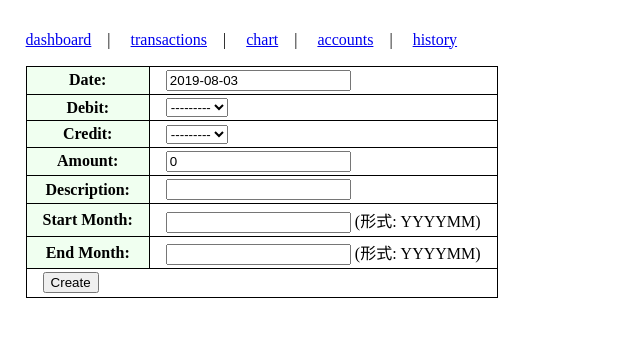
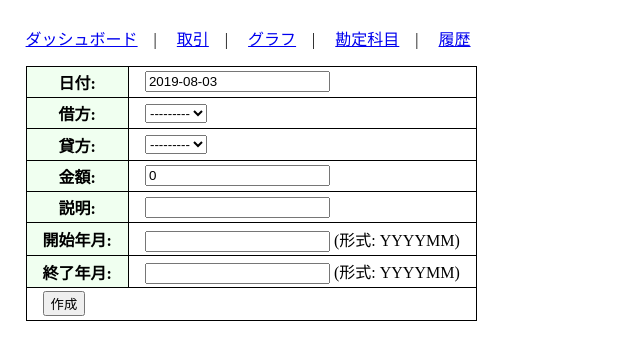
Before and after one commit to ivan111/mita, a Flask app: page /transactions/create in a window 1280 px wide. Shown: the top 360 px of the page, without its empty margins (0-640 px from the left). Run offline with Flask 2, Linux system fonts and the light colour scheme; data that the repository does not hold is empty; some libraries are stand-ins or nearby versions.

Commit message:
表の見出し等の日本語化

```diff
--- a/templates/ac_delete.html
+++ b/templates/ac_delete.html
@@ -1,6 +1,6 @@
 {% extends "base.html" %}
 
-{% block title %}confirm delete account{% endblock %}
+{% block title %}勘定科目の削除の確認{% endblock %}
 
 {% block body %}
 {% if ref_count != 0 %}
@@ -10,9 +10,9 @@
 {% endif %}
 
 <table>
-    <tr>{% if ref_count == 0 %}<th>delete</th>{% endif %}<th>type</th><th>name</th></tr>
+    <tr>{% if ref_count == 0 %}<th>削除</th>{% endif %}<th>タイプ</th><th>名前</th></tr>
     <tr>
-        {% if ref_count == 0 %}<td><a href="/accounts/delete/{{ account.account_id }}">delete</a></td>{% endif %}
+        {% if ref_count == 0 %}<td><a href="/accounts/delete/{{ account.account_id }}">削除</a></td>{% endif %}
         <td>{{ account.account_type | ac_type2name }}</td>
         <td>{{ account.name }}</td>
     </tr>
--- a/templates/base.html
+++ b/templates/base.html
@@ -9,11 +9,11 @@
 <body>
 
 <div style="margin-bottom: 1em;">
-<a href="/">dashboard</a>　|
-<a href="/transactions">transactions</a>　|
-<a href="/chart">chart</a>　|
-<a href="/accounts">accounts</a>　|
-<a href="/history">history</a>
+<a href="/">ダッシュボード</a>　|
+<a href="/transactions">取引</a>　|
+<a href="/chart">グラフ</a>　|
+<a href="/accounts">勘定科目</a>　|
+<a href="/history">履歴</a>
 </div>
 
 {% block body %}
--- a/templates/history.html
+++ b/templates/history.html
@@ -1,10 +1,10 @@
 {% macro render_history(history) %}
 <table>
-    <tr><th>operation</th><th>operate time</th><th>id</th><th>date</th><th>debit</th><th>amount</th><th>credit</th><th>description</th><th>start</th><th>end</th></tr>
+    <tr><th>操作</th><th>操作時刻</th><th>ID</th><th>日付</th><th>借方</th><th>金額</th><th>貸方</th><th>説明</th><th>開始</th><th>終了</th></tr>
     {% for d in history %}
     <tr>
         <td>{{ d.operation }}</td>
-        <td>{{ d.operate_time }}</td>
+        <td>{{ d.operate_time.strftime('%F %X') }}</td>
         <td><a href="/transactions/{{ d.transaction_id }}">{{ d.transaction_id }}</a></td>
         <td>{{ d.date }}</td>
         <td><a href="/accounts/{{ d.debit_id }}">{{ d.debit }}</a></td>
--- a/templates/hl_list.html
+++ b/templates/hl_list.html
@@ -3,7 +3,7 @@
 {% import 'pagination.html' as pg %}
 {% import 'history.html' as hl %}
 
-{% block title %}list history{% endblock %}
+{% block title %}履歴の一覧{% endblock %}
 
 {% block body %}
 
--- a/templates/index.html
+++ b/templates/index.html
@@ -2,7 +2,7 @@
 
 {% import 'transactions.html' as tr %}
 
-{% block title %}dashboard{% endblock %}
+{% block title %}ダッシュボード{% endblock %}
 
 {% block body %}
 
@@ -15,7 +15,7 @@
 </div>
 
 <p>
-    <a href="/transactions/create?next={{ request.full_path | urlencode }}">create</a>
+    <a href="/transactions/create?next={{ request.full_path | urlencode }}">取引の作成</a>
 </p>
 
 {{ tr.render_transactions(transactions) }}
--- a/templates/pagination.html
+++ b/templates/pagination.html
@@ -1,7 +1,7 @@
 {% macro render_pagination(pagination) %}
 <div class=pagination>
 {% if pagination.has_prev %}
-    <a href="{{ url_for_other_page(pagination.page - 1)}}">&laquo; Prev</a>
+    <a href="{{ url_for_other_page(pagination.page - 1)}}">&laquo; 前</a>
 {% endif %}
 
 {% for page in pagination.iter_pages() %}
@@ -17,7 +17,7 @@
 {% endfor %}
 
 {% if pagination.has_next %}
-    <a href="{{ url_for_other_page(pagination.page + 1)}}">Next &raquo;</a>
+    <a href="{{ url_for_other_page(pagination.page + 1)}}">次 &raquo;</a>
 {% endif %}
 </div>
 {% endmacro %}
--- a/templates/tr_delete.html
+++ b/templates/tr_delete.html
@@ -2,7 +2,7 @@
 
 {% import 'transactions.html' as tr %}
 
-{% block title %}confirm delete transaction{% endblock %}
+{% block title %}取引の削除の確認{% endblock %}
 
 {% block body %}
 <p>本当に削除するには以下の「削除」リンクを押してください。</p>
--- a/templates/tr_edit.html
+++ b/templates/tr_edit.html
@@ -1,6 +1,6 @@
 {% extends "base.html" %}
 
-{% block title %}{% if transaction.id %}udpate{% else %}edit{% endif %} transaction{% endblock %}
+{% block title %}取引の{% if transaction.id %}更新{% else %}作成{% endif %}{% endblock %}
 
 {% block body %}
 
@@ -13,9 +13,9 @@
     <input type='hidden' name='transaction_id' value='{{ transaction.transaction_id }}' />
 
 <table>
-    <tr><th><label for="id_date">Date:</label></th><td><input type="text" name="date" value="{{ transaction.date }}" required id="id_date" /></td></tr>
+    <tr><th><label for="id_date">日付:</label></th><td><input type="text" name="date" value="{{ transaction.date }}" required id="id_date" /></td></tr>
 
-    <tr><th><label for="id_debit">Debit:</label></th><td><select name="debit" required id="id_debit">
+    <tr><th><label for="id_debit">借方:</label></th><td><select name="debit" required id="id_debit">
         <option value="">---------</option>
         {% for account in accounts %}
         {% if account.account_id == transaction.debit_id %}
@@ -26,7 +26,7 @@
         {% endfor %}
         </td></tr>
 
-    <tr><th><label for="id_credit">Credit:</label></th><td><select name="credit" required id="id_credit">
+    <tr><th><label for="id_credit">貸方:</label></th><td><select name="credit" required id="id_credit">
         <option value="">---------</option>
         {% for account in accounts %}
         {% if account.account_id == transaction.credit_id %}
@@ -37,15 +37,15 @@
         {% endfor %}
         </td></tr>
 
-    <tr><th><label for="id_amount">Amount:</label></th><td><input type="number" name="amount" required id="id_amount" value="{{ transaction.amount }}" /></td></tr>
+    <tr><th><label for="id_amount">金額:</label></th><td><input type="number" name="amount" required id="id_amount" value="{{ transaction.amount }}" /></td></tr>
 
-    <tr><th><label for="id_description">Description:</label></th><td><input type="text" name="description" maxlength="64" id="id_description" value="{{ transaction.description }}" /></td></tr>
+    <tr><th><label for="id_description">説明:</label></th><td><input type="text" name="description" maxlength="64" id="id_description" value="{{ transaction.description }}" /></td></tr>
 
-    <tr><th><label for="id_start_month">Start Month:</label></th><td><input type="text" name="start_month" id="id_start_month" value="{{ transaction.start_month if transaction.start_month is not none }}" /> (形式: YYYYMM)</td></tr>
+    <tr><th><label for="id_start_month">開始年月:</label></th><td><input type="text" name="start_month" id="id_start_month" value="{{ transaction.start_month if transaction.start_month is not none }}" /> (形式: YYYYMM)</td></tr>
 
-    <tr><th><label for="id_end_month">End Month:</label></th><td><input type="text" name="end_month" id="id_end_month" value="{{ transaction.end_month if transaction.end_month is not none }}" /> (形式: YYYYMM)</td></tr>
+    <tr><th><label for="id_end_month">終了年月:</label></th><td><input type="text" name="end_month" id="id_end_month" value="{{ transaction.end_month if transaction.end_month is not none }}" /> (形式: YYYYMM)</td></tr>
 
-    <tr><td colspan='2'><input type="submit" value="{% if transaction.transaction_id %}Update{% else %}Create{% endif %}"></td></tr>
+    <tr><td colspan='2'><input type="submit" value="{% if transaction.transaction_id %}更新{% else %}作成{% endif %}"></td></tr>
 </table>
 </form>
 
--- a/templates/tr_list.html
+++ b/templates/tr_list.html
@@ -3,12 +3,12 @@
 {% import 'pagination.html' as pg %}
 {% import 'transactions.html' as tr %}
 
-{% block title %}list transactions{% endblock %}
+{% block title %}取引の一覧{% endblock %}
 
 {% block body %}
 
 <p>
-    <a href="/transactions/create?next={{ request.full_path | urlencode }}">create</a>
+    <a href="/transactions/create?next={{ request.full_path | urlencode }}">作成</a>
 </p>
 
 {{ tr.render_transactions(transactions) }}
```
Also changed, not shown: templates/ac_detail.html (+3 -6 lines), templates/ac_edit.html (+5 -5 lines), templates/ac_list.html (+5 -5 lines), templates/tr_detail.html (+9 -9 lines), templates/transactions.html (+4 -4 lines).
